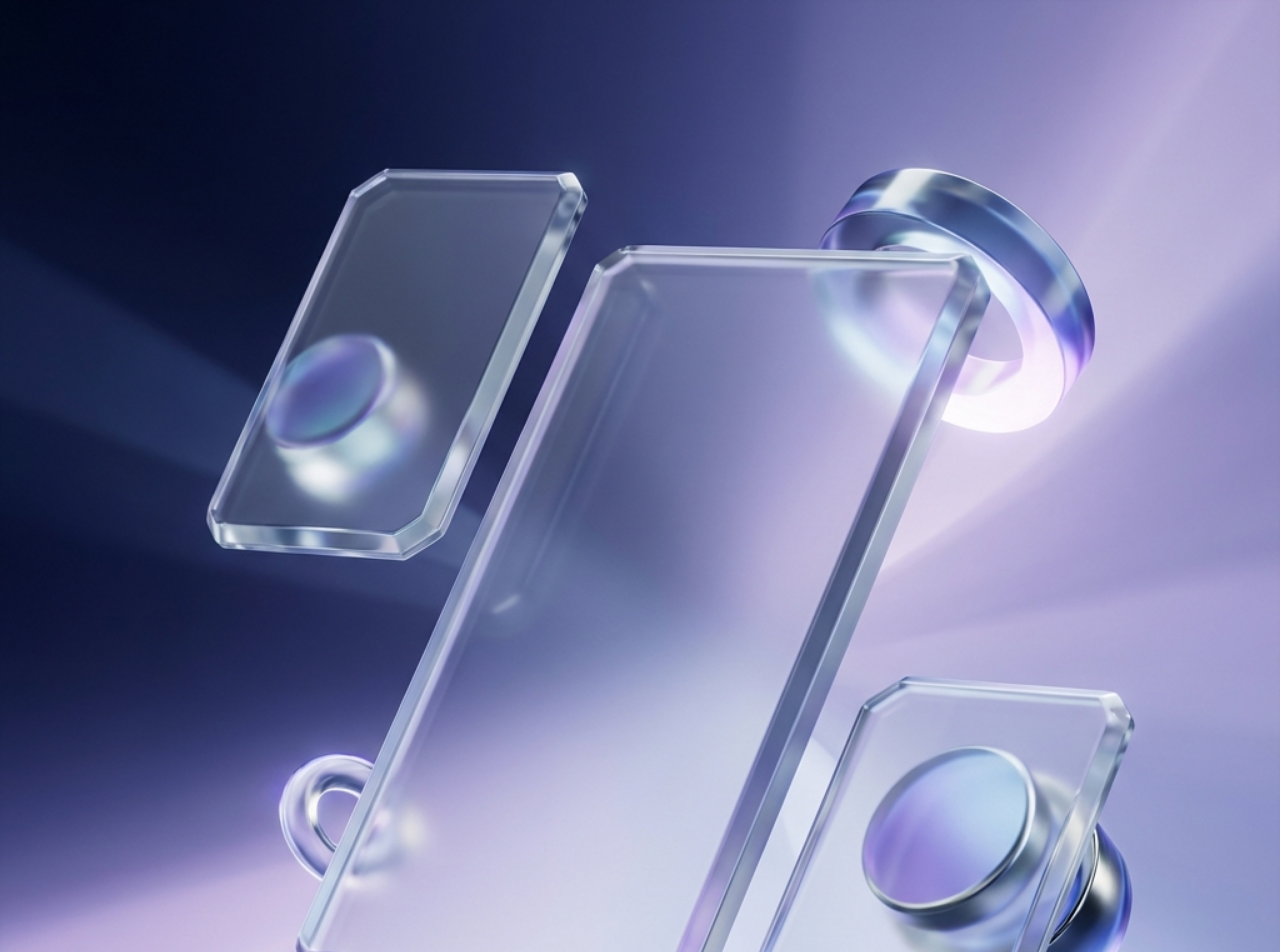
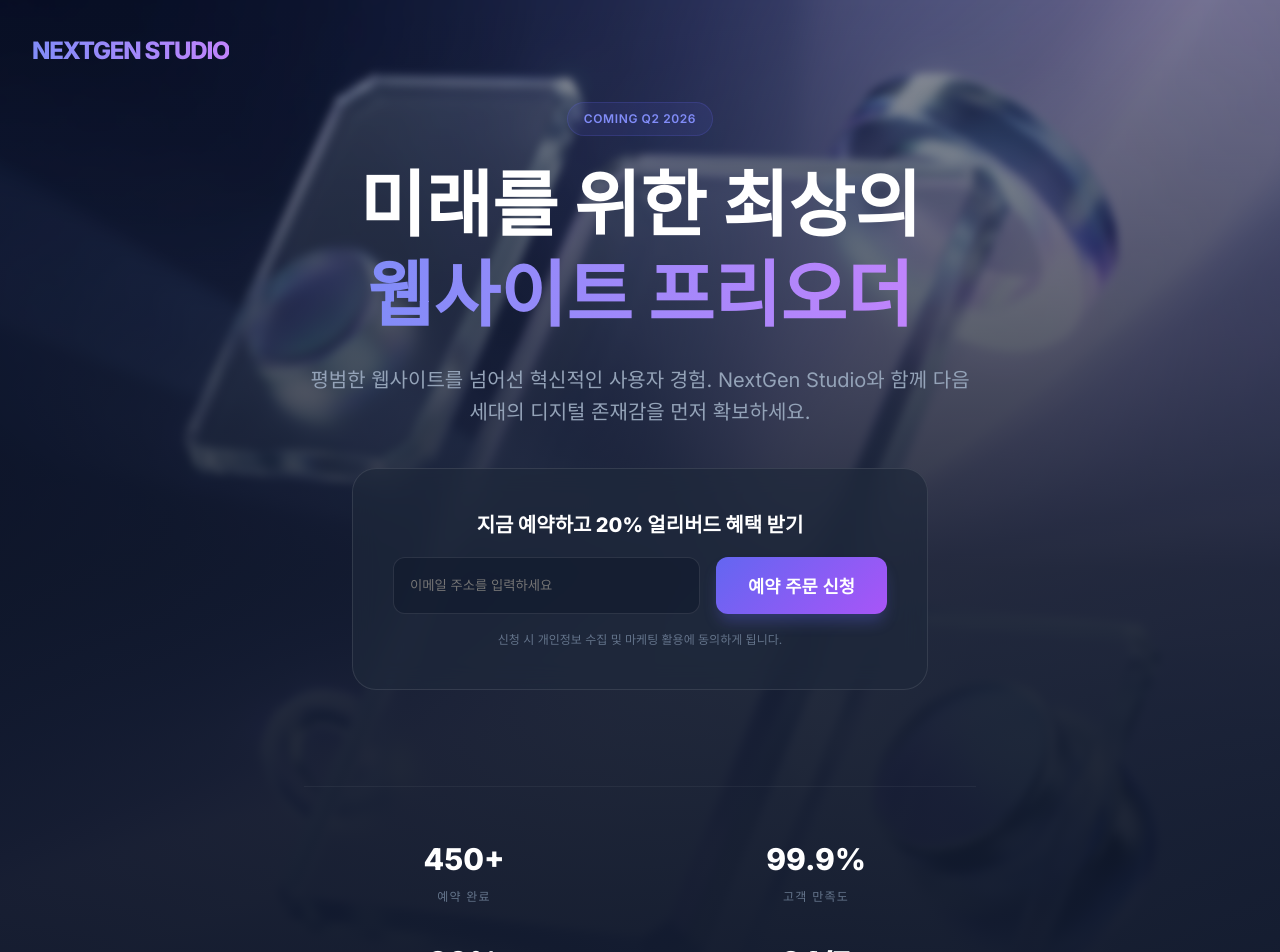
Before and after one commit to zmetron2/my-projuect, a SvelteKit app: page / in a window 1280 px wide. Shown: the top 952 px of the page. Built offline with nearby package versions, Linux system fonts and the light colour scheme.

Commit message:
fix: refactor CSS to vanilla utility classes to fix layout breakage

```diff
--- a/src/app.css
+++ b/src/app.css
@@ -9,6 +9,7 @@
   --accent: #10b981;
 }
 
+/* Reset & Base */
 * {
   margin: 0;
   padding: 0;
@@ -23,15 +24,349 @@ body {
   overflow-x: hidden;
 }
 
-h1, h2, h3 {
+/* Layout Utilities */
+.relative {
+  position: relative;
+}
+
+.absolute {
+  position: absolute;
+}
+
+.inset-0 {
+  top: 0;
+  right: 0;
+  bottom: 0;
+  left: 0;
+}
+
+.z-0 {
+  z-index: 0;
+}
+
+.z-10 {
+  z-index: 10;
+}
+
+.flex {
+  display: flex;
+}
+
+.flex-col {
+  flex-direction: column;
+}
+
+.items-center {
+  align-items: center;
+}
+
+.justify-center {
+  justify-content: center;
+}
+
+.justify-between {
+  justify-content: space-between;
+}
+
+.flex-1 {
+  flex: 1 1 0%;
+}
+
+.grid {
+  display: grid;
+}
+
+.w-full {
+  width: 100%;
+}
+
+.h-full {
+  height: 100%;
+}
+
+.min-h-screen {
+  min-height: 100vh;
+}
+
+.max-w-xl {
+  max-width: 36rem;
+}
+
+.max-w-2xl {
+  max-width: 42rem;
+}
+
+.max-w-4xl {
+  max-width: 56rem;
+}
+
+.max-w-7xl {
+  max-width: 80rem;
+}
+
+.overflow-hidden {
+  overflow: hidden;
+}
+
+.object-cover {
+  object-fit: cover;
+}
+
+/* Spacing */
+.p-8 {
+  padding: 2rem;
+}
+
+.p-10 {
+  padding: 2.5rem;
+}
+
+.px-4 {
+  padding-left: 1rem;
+  padding-right: 1rem;
+}
+
+.px-8 {
+  padding-left: 2rem;
+  padding-right: 2rem;
+}
+
+.py-1\.5 {
+  padding-top: 0.375rem;
+  padding-bottom: 0.375rem;
+}
+
+.py-3 {
+  padding-top: 0.75rem;
+  padding-bottom: 0.75rem;
+}
+
+.py-8 {
+  padding-top: 2rem;
+  padding-bottom: 2rem;
+}
+
+.pb-4 {
+  padding-bottom: 1rem;
+}
+
+.pt-12 {
+  padding-top: 3rem;
+}
+
+.mb-2 {
+  margin-bottom: 0.5rem;
+}
+
+.mb-4 {
+  margin-bottom: 1rem;
+}
+
+.mb-6 {
+  margin-bottom: 1.5rem;
+}
+
+.mb-10 {
+  margin-bottom: 2.5rem;
+}
+
+.mt-1 {
+  margin-top: 0.25rem;
+}
+
+.mt-4 {
+  margin-top: 1rem;
+}
+
+.mt-20 {
+  margin-top: 5rem;
+}
+
+.mt-24 {
+  margin-top: 6rem;
+}
+
+.mt-32 {
+  margin-top: 8rem;
+}
+
+.gap-4 {
+  gap: 1rem;
+}
+
+.gap-8 {
+  gap: 2rem;
+}
+
+/* Typography */
+.text-center {
+  text-align: center;
+}
+
+.text-xs {
+  font-size: 0.75rem;
+}
+
+.text-sm {
+  font-size: 0.875rem;
+}
+
+.text-lg {
+  font-size: 1.125rem;
+}
+
+.text-xl {
+  font-size: 1.25rem;
+}
+
+.text-2xl {
+  font-size: 1.5rem;
+}
+
+.text-3xl {
+  font-size: 1.875rem;
+}
+
+.text-5xl {
+  font-size: 3rem;
+}
+
+.font-medium {
+  font-weight: 500;
+}
+
+.font-semibold {
+  font-weight: 600;
+}
+
+.font-bold {
+  font-weight: 700;
+}
+
+.font-extrabold {
   font-weight: 800;
+}
+
+.font-black {
+  font-weight: 900;
+}
+
+.tracking-tight {
   letter-spacing: -0.025em;
 }
 
-.container {
-  max-width: 1200px;
-  margin: 0 auto;
-  padding: 0 2rem;
+.tracking-tighter {
+  letter-spacing: -0.05em;
+}
+
+.tracking-wider {
+  letter-spacing: 0.05em;
+}
+
+.tracking-widest {
+  letter-spacing: 0.1em;
+}
+
+.uppercase {
+  text-transform: uppercase;
+}
+
+.leading-tight {
+  line-height: 1.25;
+}
+
+/* Colors & Effects */
+.text-white {
+  color: #fff;
+}
+
+.text-slate-400 {
+  color: #94a3b8;
+}
+
+.text-slate-500 {
+  color: #64748b;
+}
+
+.text-indigo-400 {
+  color: #818cf8;
+}
+
+.text-emerald-500 {
+  color: #10b981;
+}
+
+.bg-slate-900\/50 {
+  background-color: rgba(15, 23, 42, 0.5);
+}
+
+.bg-indigo-500\/10 {
+  background-color: rgba(99, 102, 241, 0.1);
+}
+
+.bg-emerald-500\/20 {
+  background-color: rgba(16, 185, 129, 0.2);
+}
+
+.bg-gradient-to-b {
+  background-image: linear-gradient(to bottom, var(--tw-gradient-stops));
+}
+
+.from-transparent {
+  --tw-gradient-from: transparent;
+  --tw-gradient-to: transparent;
+  --tw-gradient-stops: var(--tw-gradient-from), var(--tw-gradient-to);
+}
+
+.via-\[\#0f172a\]\/80 {
+  --tw-gradient-to: rgba(15, 23, 41, 0.8);
+  --tw-gradient-stops: var(--tw-gradient-from), rgba(15, 23, 41, 0.8), var(--tw-gradient-to);
+}
+
+.to-\[\#0f172a\] {
+  --tw-gradient-to: #0f172a;
+}
+
+.border {
+  border-width: 1px;
+  border-style: solid;
+}
+
+.border-t {
+  border-top-width: 1px;
+  border-top-style: solid;
+}
+
+.border-white\/5 {
+  border-color: rgba(255, 255, 255, 0.05);
+}
+
+.border-white\/10 {
+  border-color: rgba(255, 255, 255, 0.1);
+}
+
+.border-indigo-500\/20 {
+  border-color: rgba(99, 102, 241, 0.2);
+}
+
+.rounded-full {
+  border-radius: 9999px;
+}
+
+.rounded-xl {
+  border-radius: 0.75rem;
+}
+
+.opacity-60 {
+  opacity: 0.6;
+}
+
+.scale-105 {
+  transform: scale(1.05);
+}
+
+.blur-sm {
+  filter: blur(4px);
 }
 
 .glass {
@@ -40,11 +375,6 @@ h1, h2, h3 {
   -webkit-backdrop-filter: blur(12px);
   border: 1px solid var(--glass-border);
   border-radius: 24px;
-}
-
-button {
-  cursor: pointer;
-  transition: all 0.3s cubic-bezier(0.4, 0, 0.2, 1);
 }
 
 .btn-primary {
@@ -65,15 +395,77 @@ button {
 
 .gradient-text {
   background: linear-gradient(to right, #818cf8, #c084fc);
+  background-clip: text;
   -webkit-background-clip: text;
   -webkit-text-fill-color: transparent;
 }
 
+/* Animations */
 @keyframes fadeIn {
-  from { opacity: 0; transform: translateY(20px); }
-  to { opacity: 1; transform: translateY(0); }
+  from {
+    opacity: 0;
+    transform: translateY(20px);
+  }
+
+  to {
+    opacity: 1;
+    transform: translateY(0);
+  }
 }
 
 .animate-fade-in {
   animation: fadeIn 1s ease-out forwards;
 }
+
+/* Media Queries */
+@media (min-width: 768px) {
+  .md\:flex {
+    display: flex;
+  }
+
+  .md\:flex-row {
+    flex-direction: row;
+  }
+
+  .md\:mt-32 {
+    margin-top: 8rem;
+  }
+
+  .md\:text-7xl {
+    font-size: 4.5rem;
+  }
+
+  .md\:text-xl {
+    font-size: 1.25rem;
+  }
+
+  .md\:p-10 {
+    padding: 2.5rem;
+  }
+
+  .md\:grid-cols-4 {
+    grid-template-columns: repeat(4, minmax(0, 1fr));
+  }
+
+  .hidden {
+    display: none !important;
+  }
+}
+
+.hidden {
+  display: none;
+}
+
+.grid-cols-2 {
+  grid-template-columns: repeat(2, minmax(0, 1fr));
+}
+
+.whitespace-nowrap {
+  white-space: nowrap;
+}
+
+.container {
+  max-width: 1200px;
+  margin: 0 auto;
+  padding: 0 2rem;
+}
--- a/src/routes/+page.svelte
+++ b/src/routes/+page.svelte
@@ -5,7 +5,6 @@
   function handleSubmit() {
     if (email) {
       submitted = true;
-      // In a real app, you'd send this to your backend
     }
   }
 </script>
@@ -20,10 +19,10 @@
   <!-- Header -->
   <nav class="relative z-10 w-full max-w-7xl px-8 py-8 flex justify-between items-center">
     <div class="text-2xl font-extrabold tracking-tighter gradient-text">NEXTGEN STUDIO</div>
-    <div class="hidden md:flex space-x-8 text-sm font-medium text-slate-400">
-      <a href="#features" class="hover:text-white transition-colors">Features</a>
-      <a href="#pricing" class="hover:text-white transition-colors">Pricing</a>
-      <a href="#about" class="hover:text-white transition-colors">About</a>
+    <div class="hidden md:flex gap-8 text-sm font-medium text-slate-400">
+      <a href="#features" class="text-slate-400 hover:text-white transition-all" style="text-decoration: none;">Features</a>
+      <a href="#pricing" class="text-slate-400 hover:text-white transition-all" style="text-decoration: none;">Pricing</a>
+      <a href="#about" class="text-slate-400 hover:text-white transition-all" style="text-decoration: none;">About</a>
     </div>
   </nav>
 
@@ -33,7 +32,7 @@
       Coming Q2 2026
     </div>
 
-    <h1 class="text-5xl md:text-7xl font-black mb-6 leading-tight animate-fade-in" style="animation-delay: 0.2s">
+    <h1 class="text-5xl md:text-7xl font-black mb-6 leading-tight animate-fade-in text-white" style="animation-delay: 0.2s">
       미래를 위한 최상의<br/>
       <span class="gradient-text">웹사이트 프리오더</span>
     </h1>
@@ -46,14 +45,15 @@
     <!-- Pre-order Form -->
     <div class="glass p-8 md:p-10 w-full max-w-xl animate-fade-in" style="animation-delay: 0.4s">
       {#if !submitted}
-        <h3 class="text-xl font-bold mb-4">지금 예약하고 20% 얼리버드 혜택 받기</h3>
+        <h3 class="text-xl font-bold mb-4 text-white">지금 예약하고 20% 얼리버드 혜택 받기</h3>
         <form on:submit|preventDefault={handleSubmit} class="flex flex-col md:flex-row gap-4">
           <input
             type="email"
             placeholder="이메일 주소를 입력하세요"
             bind:value={email}
             required
-            class="flex-1 bg-slate-900/50 border border-white/10 rounded-xl px-4 py-3 text-white focus:outline-none focus:ring-2 focus:ring-indigo-500/50 transition-all"
+            class="flex-1 bg-slate-900/50 border border-white/10 rounded-xl px-4 py-3 text-white focus:outline-none transition-all"
+            style="color: white; border: 1px solid rgba(255,255,255,0.1);"
           />
           <button type="submit" class="btn-primary whitespace-nowrap">
             예약 주문 신청
@@ -61,13 +61,13 @@
         </form>
         <p class="mt-4 text-xs text-slate-500">신청 시 개인정보 수집 및 마케팅 활용에 동의하게 됩니다.</p>
       {:else}
-        <div class="text-center py-4">
-          <div class="inline-flex items-center justify-center w-16 h-16 bg-emerald-500/20 rounded-full mb-4">
-            <svg class="w-8 h-8 text-emerald-500" fill="none" stroke="currentColor" viewBox="0 0 24 24">
+        <div class="text-center py-8">
+          <div class="inline-flex items-center justify-center w-16 h-16 bg-emerald-500/20 rounded-full mb-4 mx-auto">
+            <svg class="w-8 h-8 text-emerald-500" fill="none" stroke="currentColor" viewBox="0 0 24 24" style="width: 32px; height: 32px;">
               <path stroke-linecap="round" stroke-linejoin="round" stroke-width="2" d="M5 13l4 4L19 7"></path>
             </svg>
           </div>
-          <h3 class="text-2xl font-bold mb-2">예약이 완료되었습니다!</h3>
+          <h3 class="text-2xl font-bold mb-2 text-white">예약이 완료되었습니다!</h3>
           <p class="text-slate-400">입력하신 <strong>{email}</strong>로 출시 소식을 가장 먼저 보내드릴게요.</p>
         </div>
       {/if}
@@ -94,42 +94,10 @@
     </div>
   </section>
 
-  <!-- Footer Spacer -->
-  <div class="h-32"></div>
+  <div style="height: 8rem;"></div>
 </main>
 
 <style>
-  /* Extra utility styles that aren't in app.css but helpful here */
-  :global(.flex-1) { flex: 1 1 0%; }
-  :global(.flex-col) { flex-direction: column; }
-  :global(.items-center) { align-items: center; }
-  :global(.justify-center) { justify-content: center; }
-  :global(.text-center) { text-align: center; }
-  :global(.min-h-screen) { min-height: 100vh; }
-  :global(.w-full) { width: 100%; }
-  :global(.h-full) { height: 100%; }
-  :global(.max-w-7xl) { max-width: 80rem; }
-  :global(.max-w-xl) { max-width: 36rem; }
-  :global(.max-w-2xl) { max-width: 42rem; }
-  :global(.max-w-4xl) { max-width: 56rem; }
-  :global(.px-4) { padding-left: 1rem; padding-right: 1rem; }
-  :global(.px-8) { padding-left: 2rem; padding-right: 2rem; }
-  :global(.py-8) { padding-top: 2rem; padding-bottom: 2rem; }
-  :global(.mt-20) { margin-top: 5rem; }
-  :global(.mt-24) { margin-top: 6rem; }
-  :global(.mt-32) { margin-top: 8rem; }
-  :global(.mb-2) { margin-bottom: 0.5rem; }
-  :global(.mb-4) { margin-bottom: 1rem; }
-  :global(.mb-6) { margin-bottom: 1.5rem; }
-  :global(.mb-10) { margin-bottom: 2.5rem; }
-  :global(.gap-4) { gap: 1rem; }
-  :global(.gap-8) { gap: 2rem; }
-  :global(.rounded-xl) { border-radius: 0.75rem; }
-  :global(.bg-slate-900\/50) { background-color: rgba(15, 23, 42, 0.5); }
-  :global(.border-white\/10) { border-color: rgba(255, 255, 255, 0.1); }
-  :global(.text-emerald-500) { color: #10b981; }
-  :global(.bg-emerald-500\/20) { background-color: rgba(16, 185, 129, 0.2); }
-  :global(.text-indigo-400) { color: #818cf8; }
-  :global(.bg-indigo-500\/10) { background-color: rgba(99, 102, 241, 0.1); }
-  :global(.border-indigo-500\/20) { border-color: rgba(99, 102, 241, 0.2); }
+  /* Simplified scoped styles for specific tweaks */
+  .mx-auto { margin-left: auto; margin-right: auto; }
 </style>
```
